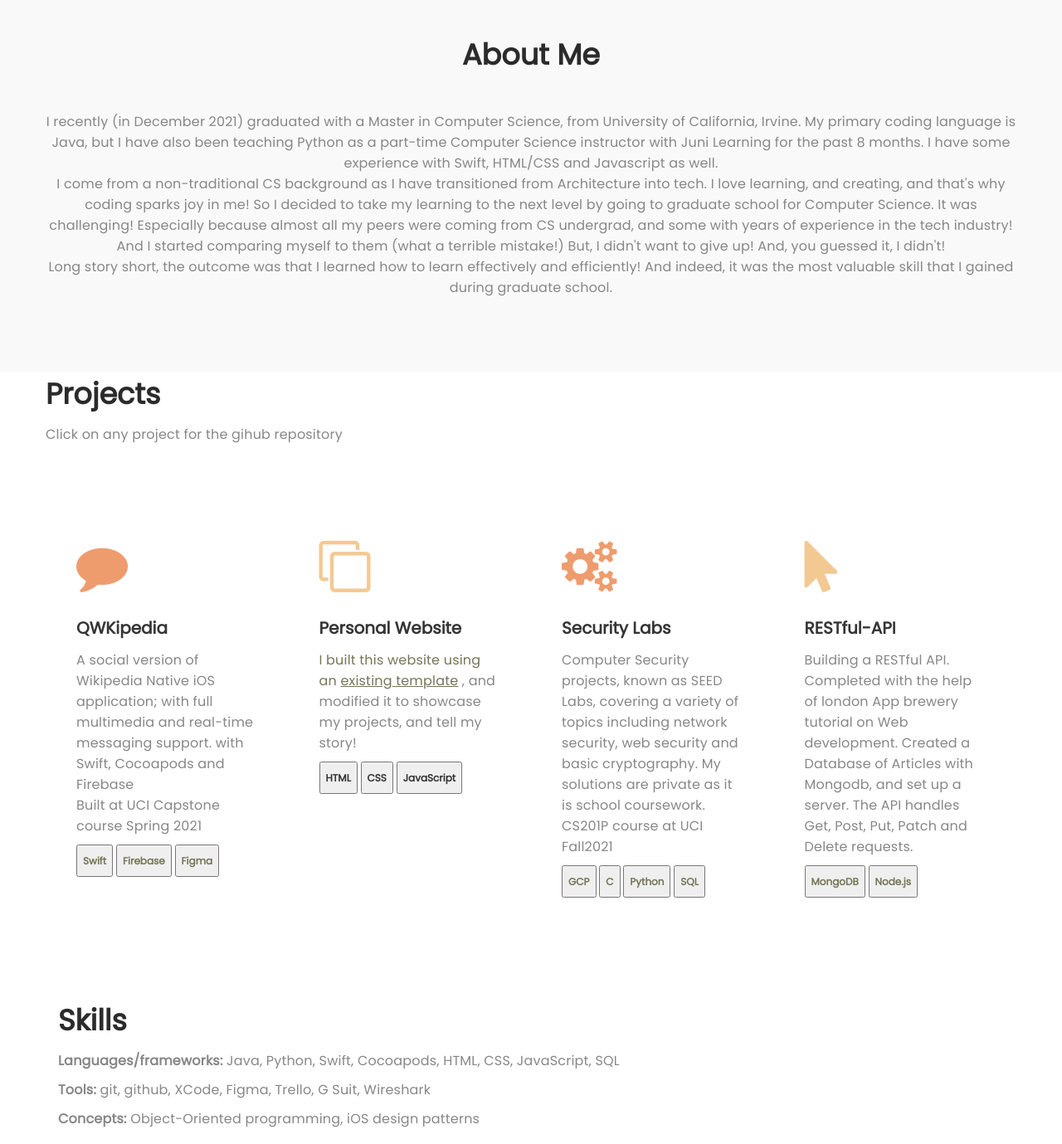
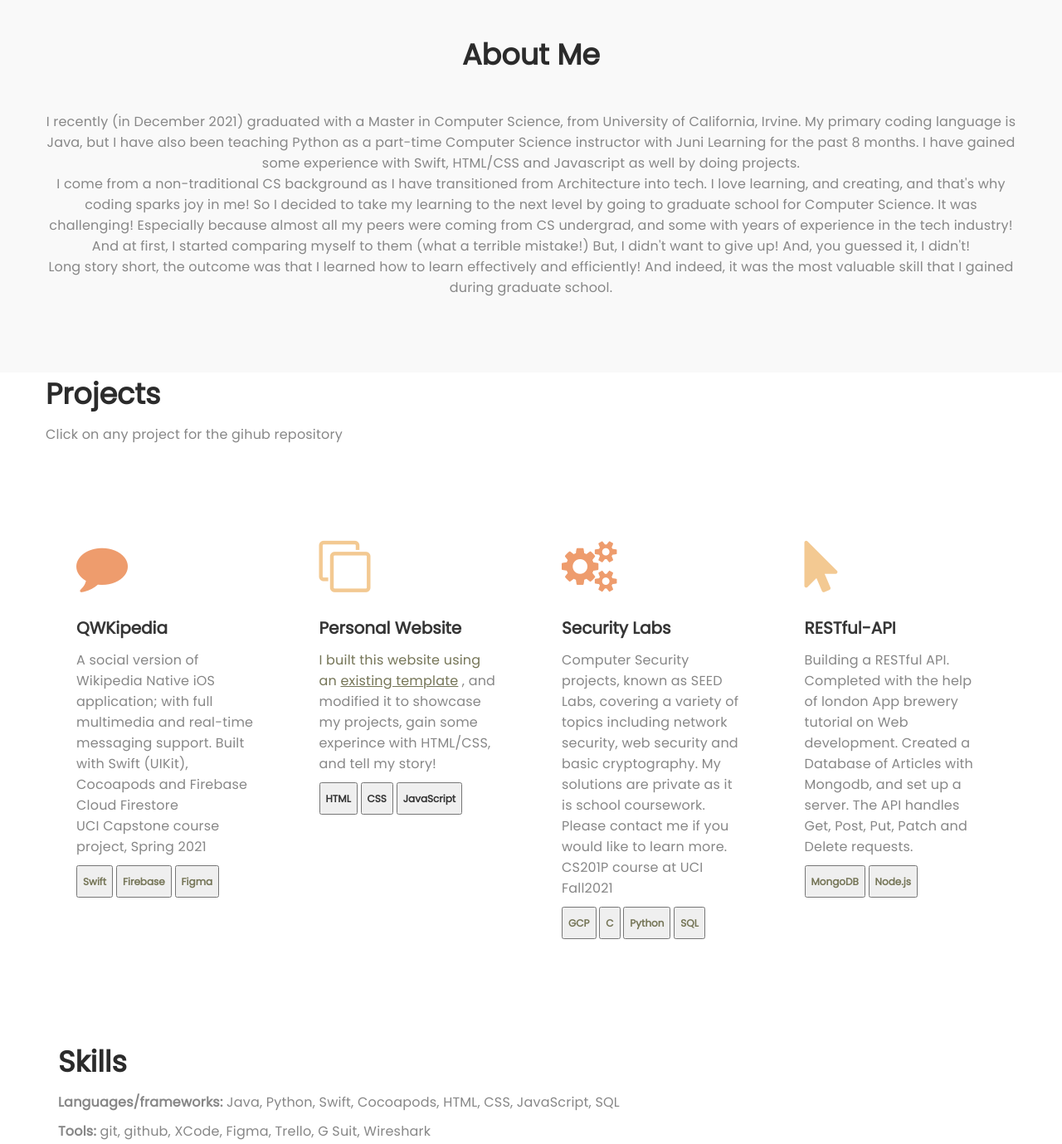
Before and after one commit to Anahita-A/Anahita-A.github.io, a website: page index.html in a window 1280 px wide. Shown: the part 840-2219 px from the top of the page at 83% size. Drawn offline with Linux system fonts and the light colour scheme.

Commit message:
updated desc

```diff
--- a/index.html
+++ b/index.html
@@ -44,7 +44,7 @@ http://www.tooplate.com/view/2087-kalay
 
                <div class="col-md-offset-5 col-md-7 col-sm-12">
                     <div class="home-thumb">
-                         <h1 class="wow fadeInUp" data-wow-delay="0.4s">Hello, <br>My name is Anahita!</h1>
+                         <h1 class="wow fadeInUp" data-wow-delay="0.4s">Hello, <br>I am Anahita!</h1>
                          <li>
                               <ul class="social-icon">
                                    <li><a target = "_blank" href="https://github.com/Anahita-A" class="fa fa-github" data-wow-delay="0.6s"></a></li>
@@ -73,11 +73,12 @@ http://www.tooplate.com/view/2087-kalay
                     <div class="wow fadeInUp" data-wow-delay="0.8s">
                          <p>I recently (in December 2021) graduated with a Master in Computer Science, from University of California, Irvine. My
                               primary coding language is Java, but I have also been teaching Python as a part-time Computer Science instructor
-                              with Juni Learning for the past 8 months. I have some experience with Swift, HTML/CSS and Javascript as well.<br>
+                              with Juni Learning for the past 8 months. I have gained some experience with Swift, HTML/CSS and Javascript as well
+                              by doing projects.<br>
                               I come from a non-traditional CS background as I have transitioned from Architecture into tech. I love learning, and creating,
                               and that's why coding sparks joy in me! So I decided to take my learning to the next level by going to graduate
                               school for Computer Science. It was challenging! Especially because almost all my peers were coming from CS undergrad, and some
-                              with years of experience in the tech industry! And I started comparing myself to them (what a terrible mistake!)
+                              with years of experience in the tech industry! And at first, I started comparing myself to them (what a terrible mistake!)
                               But, I didn't want to give up! And, you guessed it, I didn't! <br>
                               Long story short, the outcome was that I learned how to learn effectively and efficiently! And indeed, it was
                               the most valuable skill that I gained during graduate school.</p>
@@ -106,8 +107,8 @@ http://www.tooplate.com/view/2087-kalay
                          <i class="fa fa-comment" style="color: rgb(238, 156, 109);"></i>
                          <h4>QWKipedia</h4>
                          <p>A social version of Wikipedia Native iOS application; with full multimedia and real-time messaging support.
-                              with Swift, Cocoapods and Firebase <br>
-                              Built at UCI Capstone course Spring 2021
+                              Built with Swift (UIKit), Cocoapods and Firebase Cloud Firestore<br>
+                              UCI Capstone course project, Spring 2021
                          </p>
                          <div class="skill-container">
                               <button class = "skill"><h6>Swift</h6></button>
@@ -125,7 +126,7 @@ http://www.tooplate.com/view/2087-kalay
                          <h4>Personal Website</h4>
                          <p>I built this website using an
                               <a target = "_blank" href ="http://www.tooplate.com/view/2087-kalay"><u>existing template</u></a>
-                              , and modified it to showcase my projects, and tell my story!
+                              , and modified it to showcase my projects, gain some experince with HTML/CSS, and tell my story!
                          </p>
                          <div class="skill-container">
                               <button class = "skill"><h6>HTML</h6></button>
@@ -143,7 +144,7 @@ http://www.tooplate.com/view/2087-kalay
                          <h4>Security Labs</h4>
                          <p>Computer Security projects, known as SEED Labs, covering a variety of topics including network security,
                               web security and basic cryptography. My solutions are private as it
-                              is school coursework. CS201P course at UCI Fall2021
+                              is school coursework. Please contact me if you would like to learn more. CS201P course at UCI Fall2021
                          </p>
                          <div class="skill-container">
                               <button class = "skill"><h6>GCP</h6></button>
@@ -234,7 +235,7 @@ http://www.tooplate.com/view/2087-kalay
                                    <br>
                          <p style="text-align: left;">I planted my first avocado seed 2 years ago, and watching it grow brought me so much
                          joy that I planted more seeds, and got some other plants as well! I would call myself a beginner gardener!</p>
-                         <p style="text-align: left;"> I love to combine multiple recipes, and create somewhat new and unique
+                         <p style="text-align: left;"> My other interest is combining multiple recipes, and creating somewhat new and unique
                          dishes with a fusion of flavors! </p>
 
                </div>
```
